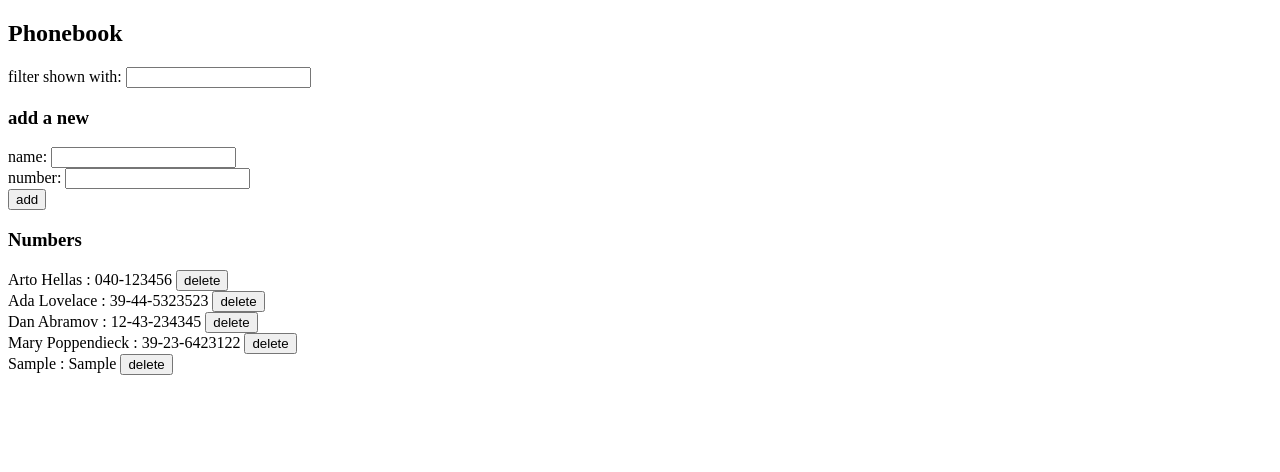
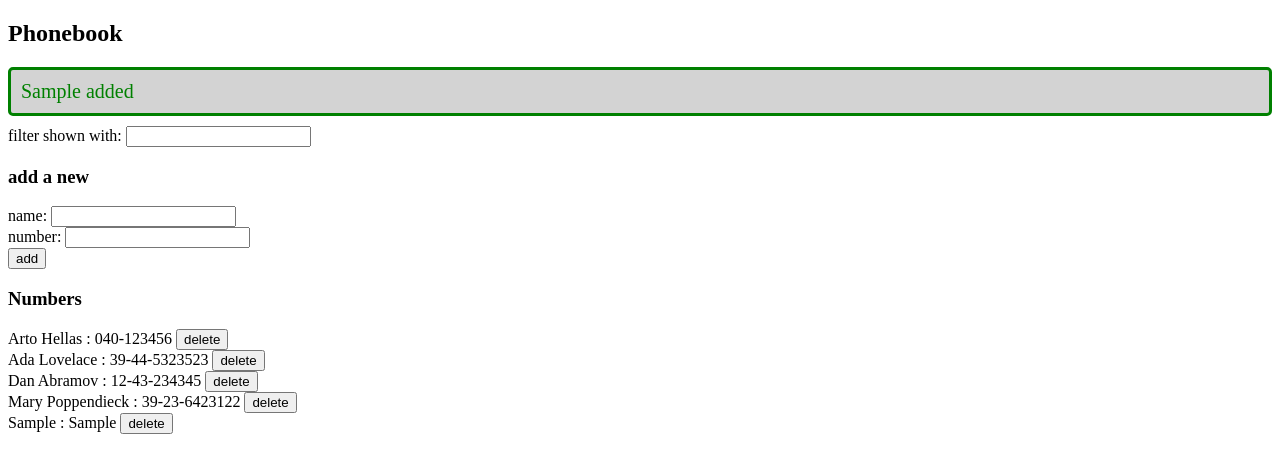
Before and after one commit to Adam-Doria/Full_stack_open_submissions, a React (Vite) app in the folder Part-2/phoneBook/: page / in a window 1280 px wide. Both pictures are taken after typing "Sample", "Sample" into the empty fields and a click on the button "add". Shown: the top 472 px of the page. Built offline with nearby package versions, Linux system fonts and the light colour scheme; no server answers; data requests are answered from the project's data file.

Commit message:
exercises 2.17 - 2.18 :  add notification system

```diff
--- a/Part-2/phoneBook/src/App.jsx
+++ b/Part-2/phoneBook/src/App.jsx
@@ -3,12 +3,16 @@ import PersonForm from './component/PersonForm'
 import Filter from './component/Filter'
 import Persons from './component/Persons'
 import contactService from './services/contact'
+import Notification from './component/Notification'
+
+
 
 const App = () => {
   const [persons, setPersons] = useState([])
   const [newName, setNewName] = useState('')
   const [newNumber, setNewNumber] = useState('')
   const [filter, setFilter] = useState('')
+  const [notification, setNotification] = useState({message:'',type:''})
 
   const handleNameChange = (event) => {
     setNewName(event.target.value)
@@ -18,6 +22,10 @@ const App = () => {
   }
   const handleNumberChange = (event) => {
     setNewNumber(event.target.value)
+  }
+  const displayNotification  = ({message,type}) => {
+    setNotification({ message, type})
+    setTimeout(()=>setNotification({ message: '', type: '' }), 5000)
   }
 
   const addContact = (event) => {
@@ -47,7 +55,12 @@ const App = () => {
                 person.id === response.id ? response : person
               )
             )
-          }).catch((error) =>
+            displayNotification({
+              message: `${response.name} mis à jour}`,
+              type: 'success',
+            })
+          })
+          .catch((error) =>
             console.error('Erreur lors de la mise à jour du contact', error)
           )
       }
@@ -58,9 +71,10 @@ const App = () => {
           console.error('Erreur lors de la création de contact', error)
         )
 
-      setPersons([...persons, newContact])
+        setPersons([...persons, newContact])
+
+        displayNotification({ message: `${newContact.name} added`, type: 'success' })
     }
-
     setNewName('')
     setNewNumber('')
   }
@@ -72,7 +86,10 @@ const App = () => {
     if (window.confirm(`Delete ${contactToDelete.name} ?`)) {
       contactService
         .deleteContact(id)
-        .catch((error) => console.error('Erreur lors de la supression', error))
+        .catch((error) =>{
+          displayNotification({ message: ` Informations of ${contactToDelete.name} has already been deleted`, type: 'error' })
+          console.error('Erreur lors de la supression', error)
+        })
 
       const newContactList = persons.filter((person) => person.id !== id)
       setPersons([...newContactList])
@@ -93,6 +110,7 @@ const App = () => {
   return (
     <div>
       <h2>Phonebook</h2>
+      <Notification message={notification.message} type={notification.type} />
       <Filter filter={filter} handleFilterChange={handleFilterChange} />
       <h3>add a new</h3>
       <PersonForm
--- /dev/null
+++ b/Part-2/phoneBook/src/component/Notification.jsx
@@ -0,0 +1,9 @@
+const Notification = ({ message,type }) => {
+    if (!message) {
+      return null
+    }
+
+    return <div className={`notification ${type}`}>{message}</div>
+  }
+
+  export default Notification
--- /dev/null
+++ b/Part-2/phoneBook/src/index.css
@@ -0,0 +1,17 @@
+.notification {
+    border-radius : 8px;
+    background: lightgrey;
+    font-size: 20px;
+    border-style: solid;
+    border-radius: 5px;
+    padding: 10px;
+    margin-bottom: 10px;
+}
+
+.error {
+    color:red
+}
+
+.success {
+    color:green
+}
--- a/Part-2/phoneBook/src/main.jsx
+++ b/Part-2/phoneBook/src/main.jsx
@@ -1,4 +1,6 @@
 import { createRoot } from 'react-dom/client'
 import App from './App.jsx'
+import './index.css'
+
 
 createRoot(document.getElementById('root')).render(<App />)
```
